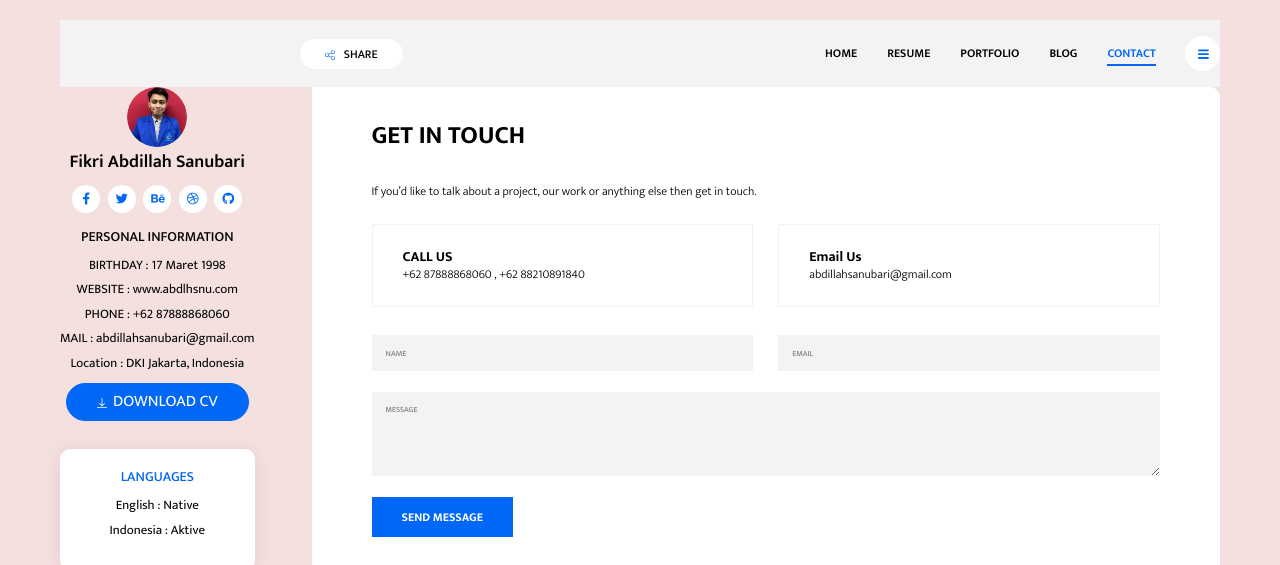
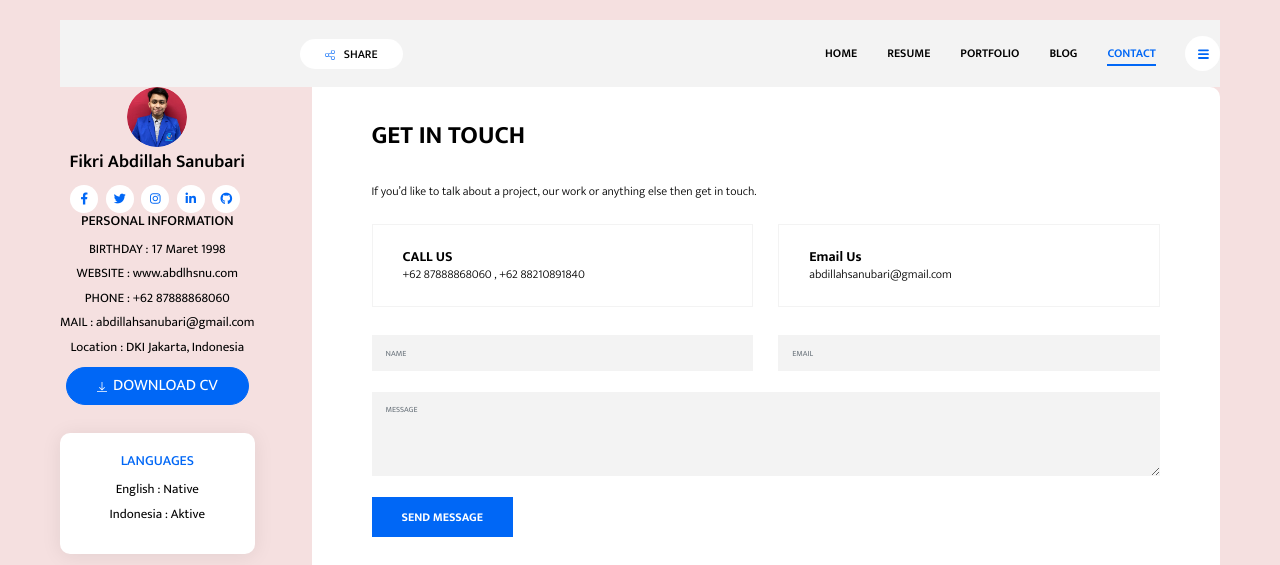
Before and after one commit to abdlhsnu/Uts-Tamplate-Cv-, a website: page contact.html in a window 1280 px wide. Shown: the top 565 px of the page. Drawn offline with Linux system fonts and the light colour scheme.

Commit message:
Update contact.html

```diff
--- a/contact.html
+++ b/contact.html
@@ -35,12 +35,26 @@
 
             </div>
             <nav class="social-links">
-                <a href="#!" class="social-link"><i class="fab fa-facebook-f"></i></a>
-                <a href="#!" class="social-link"><i class="fab fa-twitter"></i></a>
-                <a href="#!" class="social-link"><i class="fab fa-behance"></i></a>
-                <a href="#!" class="social-link"><i class="fab fa-dribbble"></i></a>
-                <a href="#!" class="social-link"><i class="fab fa-github"></i></a>
-            </nav>
+                <!-- Link Facebook -->
+                <a href="https://www.facebook.com/star.will.10?locale=id_ID" class="social-link" target="_blank" rel="noopener noreferrer">
+                    <i class="fab fa-facebook-f"></i>
+                </a>
+                <!-- Link Twitter -->
+                <a href="https://x.com/home" class="social-link" target="_blank" rel="noopener noreferrer">
+                    <i class="fab fa-twitter"></i>
+                </a>
+                <!-- Link Instagram -->
+                <a href="https://www.instagram.com" class="social-link" target="_blank" rel="noopener noreferrer">
+                <i class="fab fa-instagram"></i>
+                </a>
+                 <!-- Link Link -->
+                 <a href="https://www.linkedin.com/feed/" class="social-link" target="_blank" rel="noopener noreferrer">
+                    <i class="fab fa-linkedin-in"></i>
+                </a>
+                <!-- Link GitHub -->
+                <a href="https://github.com/abdlhsnu" class="social-link" target="_blank" rel="noopener noreferrer">
+                    <i class="fab fa-github"></i>
+                </a>
             <div class="widget">
                 <h5 class="widget-title">personal information</h5>
                 <div class="widget-content">
```
